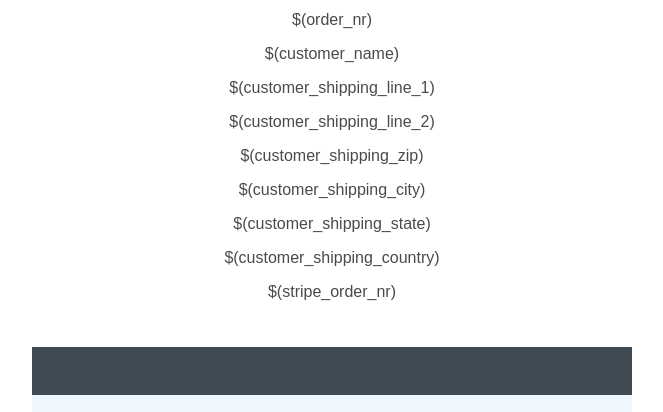
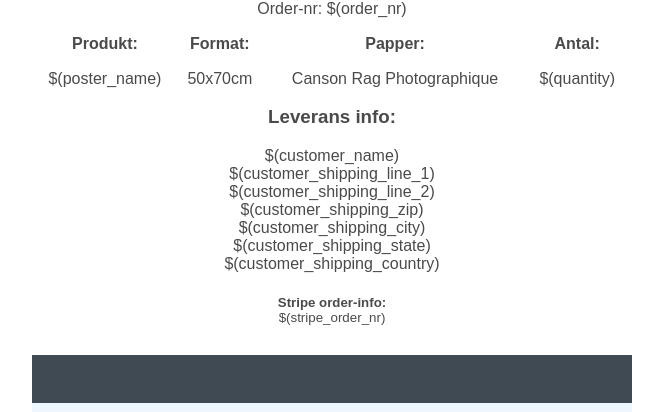
Before and after one commit to videvide/flask_poster_shop_email_template, a plain HTML site: page index.html in a window 1280 px wide. Shown: the part 380-792 px from the top of the page, without its empty margins (308-971 px from the left). Drawn offline with Linux system fonts and the light colour scheme.

Commit message:
updated style

```diff
--- a/index.html
+++ b/index.html
@@ -10,10 +10,9 @@ xhtml1/DTD/xhtml1-transitional.dtd">
 body {
 margin: 0;
 padding: 0;
-/* background-color: #ececec; */
 }
 h1{
-    Margin: 0;
+Margin: 0;
 }
 table {
 border-spacing: 0;
@@ -47,39 +46,10 @@ text-align: center;
 padding-top: 40px;
 padding-bottom: 30px;
 }
-.order-details .column {
-width: 100%;
-max-width: 190px;
-display: inline-block;
-vertical-align: top;
-}
-.padding {
-padding: 15px;
-}
-.order-details .content {
-font-size: 15px;
-line-height: 20px;
-}
 a {
 text-decoration: none;
 color: #4a4a4a;
 font-size: 16px;
-}
-@media screen and (max-width: 600px) {
-img.third-img-last {
-width: 200px !important;
-max-width: 200px !important;
-}
-.padding {
-padding-right: 0 !important;
-padding-left: 0 !important;
-}
-}
-@media screen and (max-width: 400px) {
-img.third-img {
-width: 200px !important;
-max-width: 200px !important;
-}
 }
 </style>
 </head>
@@ -107,16 +77,36 @@ max-width: 200px !important;
                         <table width="100%" style="border-spacing: 0;">
                             <tr>
                                 <td class="order-details">
-                                    <h1>Order</h1>
-                                    <p>$(order_nr)</p>
-                                    <p>$(customer_name)</p>
-                                    <p>$(customer_shipping_line_1)</p>
-                                    <p>$(customer_shipping_line_2)</p>
-                                    <p>$(customer_shipping_zip)</p>
-                                    <p>$(customer_shipping_city)</p>
-                                    <p>$(customer_shipping_state)</p>
-                                    <p>$(customer_shipping_country)</p>
-                                    <p>$(stripe_order_nr)</p>
+                                    <h1 style="Margin-bottom: 5px;">Order</h1>
+                                    <medium>Order-nr: $(order_nr)</medium>
+                                    <table class="order-table" style="width:99%;border-collapse: collapse;border-spacing: 0;">
+                                        <thead>
+                                            <tr>
+                                                <th><p>Produkt: </p></th>
+                                                <th><p>Format: </p></th>
+                                                <th><p>Papper: </p></th>
+                                                <th><p>Antal: </p></th>
+                                            </tr>
+                                        </thead>
+                                        <tbody>
+                                            <tr>
+                                                <td>$(poster_name)</td>
+                                                <td>50x70cm</td>
+                                                <td>Canson Rag Photographique</td>
+                                                <td>$(quantity)</td>
+                                            </tr>
+                                        </tbody>
+                                    </table>
+                                        <h3>Leverans info:</h3>
+                                        $(customer_name)<br>
+                                        $(customer_shipping_line_1)<br>
+                                        $(customer_shipping_line_2)<br>
+                                        $(customer_shipping_zip)<br>
+                                        $(customer_shipping_city)<br>
+                                        $(customer_shipping_state)<br>
+                                        $(customer_shipping_country)<br>
+                                        <h5 style="Margin-bottom: 0;">Stripe order-info:</h5>
+                                        <small>$(stripe_order_nr)</small>
                                 </td>
                             </tr>
                         </table>
```
